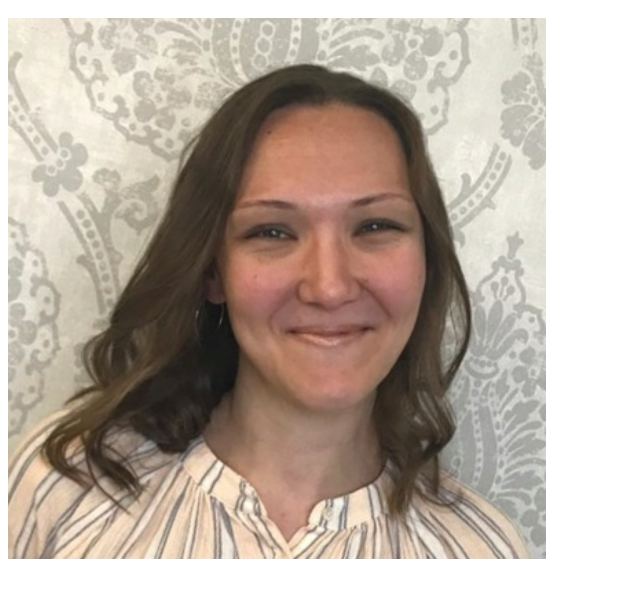
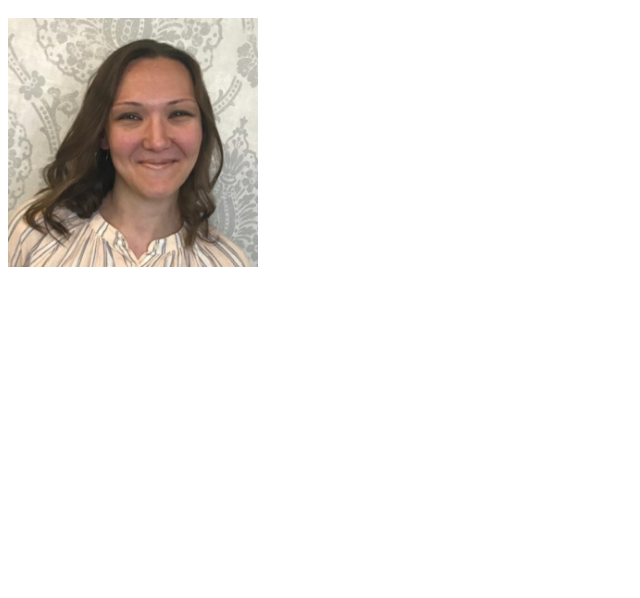
Before and after one commit to irina-im/imuhammad.github.io, a plain HTML site: page index.html in a window 1280 px wide. Shown: the part 48-646 px from the top of the page, without its empty margins (0-640 px from the left). Drawn offline with Linux system fonts and the light colour scheme.

Commit message:
Update index.html

```diff
--- a/index.html
+++ b/index.html
@@ -1,7 +1,7 @@
 <html>
     <h1>Irina's Portfolio</h1>
     <img src="./Screenshot_20200104-004612_Drive.jpg"
-    width="538"
-    height="541"/>
+    width="250"
+    height="249"/>
 
 </html>
```
